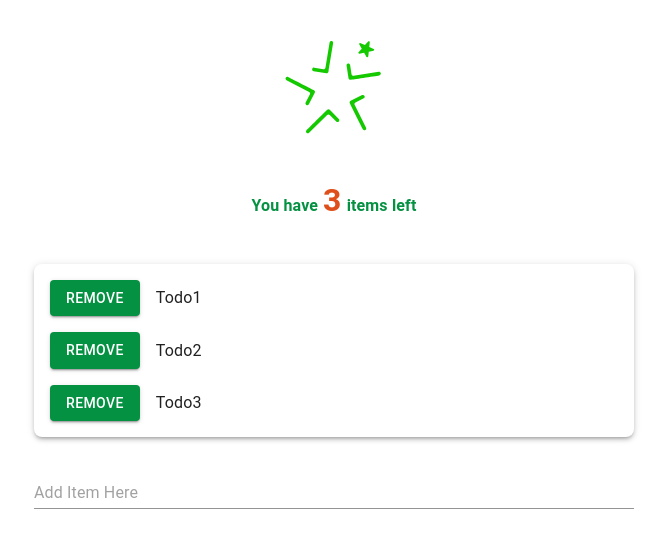
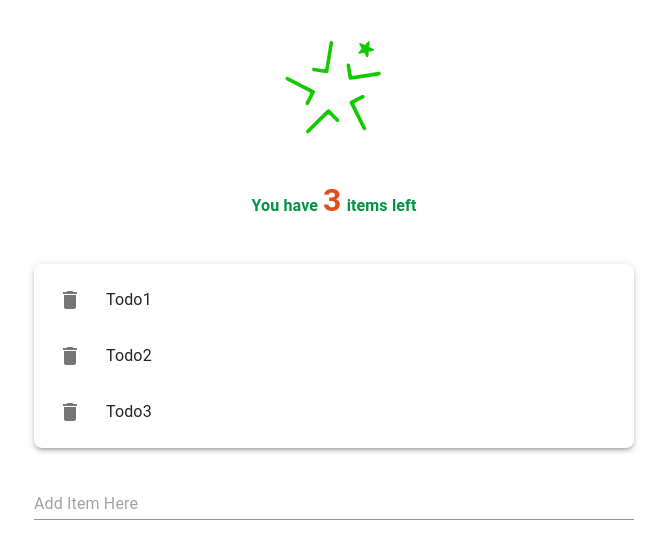
Before and after one commit to belltree-taka/ZenDo, a React (Vite) app: page / in a window 1280 px wide. Shown: the top 548 px of the page, without its empty margins (306-973 px from the left). Built offline with nearby package versions, Linux system fonts and the light colour scheme.

Commit message:
remove button changed to the trash bin icon/ input tag width increased
complete handler was modified to use MUI Delete Icon. Input width increased to 100% so user can edit it without pinpointing the item.

```diff
--- a/src/Todo.jsx
+++ b/src/Todo.jsx
@@ -20,8 +20,8 @@ const Component = (props) => {
 
 
     const changeHandler = (e) => {
-        if(e.target.value.length > 25){
-            setWarning('You can not add more than 25 characters')
+        if(e.target.value.length > 50){
+            setWarning('You can not add more than 50 characters')
             return;
         }else{
             setVal(e.target.value)
@@ -54,10 +54,10 @@ const Component = (props) => {
         setVal('') // Empty form after submission
     }
 
-    const complete = (e) => {
+    const complete = (_id) => {
         // item that has matching id gets its completed flag turned on(true)
         const todosAfterComplete = todos.map((todo) => {
-            if(todo.id.toString() === e.target.value){
+            if(todo.id.toString() === _id.toString()){
                 return {...todo, completed: true}
             }else{
                 return {...todo}
@@ -120,9 +120,9 @@ const Component = (props) => {
                         <img style={{width:'100px', height:'100px'}}src="logo.svg" alt="" />
                     </h1>
                 </header>
-                <Typography color='primary'  sx={{display: 'block', width: '100%', maxWidth: 600, margin: '20px auto 0', fontWeight: 'bold', textAlign: 'center', position: 'sticky', top: '0', zIndex: 1}}>You have<span style={{fontSize: '2rem', margin: '0 5px', color: '#df4f1b'}}>{remainingCount}</span>items left</Typography>
+                <Typography color='primary'  sx={{display: 'block', width: '100%', maxWidth: 600, margin: '20px auto 0', fontWeight: 'bold', textAlign: 'center'}}>You have<span style={{fontSize: '2rem', margin: '0 5px', color: '#df4f1b'}}>{remainingCount}</span>items left</Typography>
                 <TodoList todos={todos} setTodos={setTodos} complete={complete} val={val} changeHandler={changeHandler} todoEdit={todoEdit} updateTodo={updateTodo} warning={warning} setWarning={setWarning}/>
-                <TodoForm todos={todos} setTodos={setTodos} clickHandler={clickHandler} changeHandler={changeHandler} warning={warning} val={val}/>
+                <TodoForm todos={todos} setTodos={setTodos} clickHandler={clickHandler} changeHandler={changeHandler} warning={warning} val={val} setWarning={setWarning}/>
         </React.Fragment>
     )
 }
--- a/src/TodoForm.jsx
+++ b/src/TodoForm.jsx
@@ -1,17 +1,21 @@
 import React from 'react'
-import { Input, Alert} from '@mui/material'
+import { Input, Snackbar, Alert} from '@mui/material'
 
 
 
-const TodoForm = ({todos, setTodos, clickHandler, changeHandler, warning, val}) => {
+const TodoForm = ({todos, setTodos, clickHandler, changeHandler, warning, val, setWarning}) => {
 
 
     return(
         <React.Fragment>
             <div>
-                <div>
-                    { warning ? <Alert color='warning' sx={{display:'block', width: '80%', maxWidth: 600, margin: '10px auto 0'}}>{warning}</Alert> : null }
-                </div>
+                <Snackbar
+                    open={Boolean(warning)}
+                    autoHideDuration={3000}
+                    onClose={() => setWarning(null)}
+                    anchorOrigin={{ vertical: "bottom", horizontal: "left" }}>
+                    { warning ? <Alert severity="warning" color='warning' sx={{display:'block', width: '80%', maxWidth: 600, margin: '10px auto 0'}}>{warning}</Alert> : null }
+                </Snackbar>
                 <form onSubmit={clickHandler}>
                     <Input
                     sx={{ width: '80%', maxWidth: 600, margin: 'auto', marginTop: 5, display: 'block'}}
--- a/src/TodoList.jsx
+++ b/src/TodoList.jsx
@@ -1,14 +1,16 @@
 import React from 'react'
 import {useState} from 'react'
-import { Button, List, ListItem, Input } from '@mui/material'
+import { List, ListItem, Input} from '@mui/material'
+import DeleteIcon from '@mui/icons-material/Delete';
+import IconButton from '@mui/material/IconButton';
 
 
 
 const TodoList = ({todos, setTodos, complete, val, changeHandler, todoEdit, updateTodo, warning, setWarning}) => {
     const [ editVal, setEditVal ] = useState('')
     const editValHandler = (e) => {
-        if(e.target.value.length > 25){
-            setWarning('You can not add more than 25 characters')
+        if(e.target.value.length > 50){
+            setWarning('You can not add more than 50 characters')
             return;
         }else{
             setEditVal(e.target.value)
@@ -22,16 +24,16 @@ const TodoList = ({todos, setTodos, complete, val, changeHandler, todoEdit, upda
     }
 	return(
         <React.Fragment>
-                    <List sx={{ width: '80%', maxWidth: 600, bgcolor: 'background.paper', boxShadow: 3, borderRadius: 2, margin: 'auto', marginTop: 5 }}>
+                    <List sx={{ width: '80%', maxWidth: 600, bgcolor: 'background.paper', boxShadow: 3, borderRadius: 2, margin: 'auto', marginTop: 5, overflowY: 'auto', maxHeight: 400}}>
                         {todos.filter(todo => todo.completed === false).map( todo => (
                             <React.Fragment key={todo.id}>
                                 <ListItem>
-                                    <Button
+                                    <IconButton
                                     sx={{ mr: 2}}
-                                    variant='contained'
-                                    value={todo.id}
-                                    onClick={complete}
-                                    >remove</Button>
+                                    onClick={() => {
+                                        complete(todo.id)
+                                    }}
+                                    ><DeleteIcon/></IconButton>
                                     {todo.edit ?
                                     <Input
                                     sx={{ width: '60%', maxWidth: 600, display: 'block'}}
@@ -54,6 +56,7 @@ const TodoList = ({todos, setTodos, complete, val, changeHandler, todoEdit, upda
                                     />
                                     :
                                     <span
+                                    style={{cursor: 'pointer', width: '100%', display: 'block'}}
                                     onClick={() => {
                                         todoEdit(todo.id)
                                     }}
```
Also changed, not shown: 2 other files (tests, documents, lock files or other folders).
